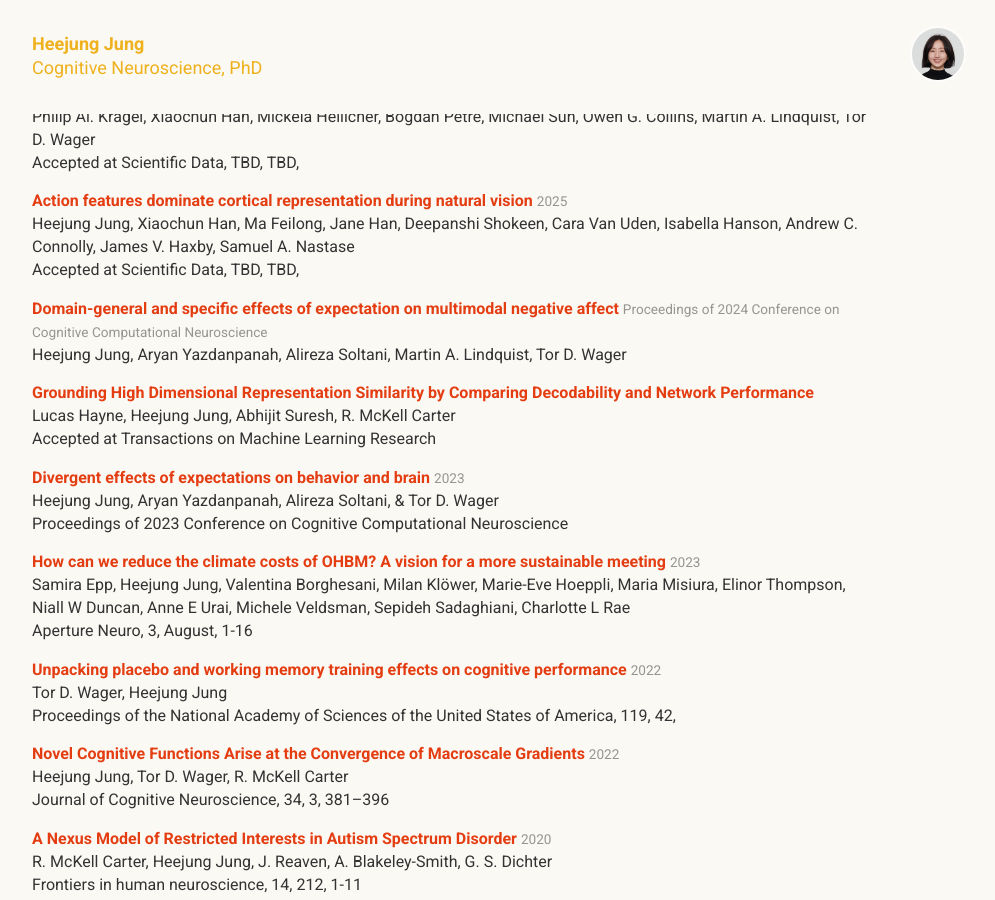
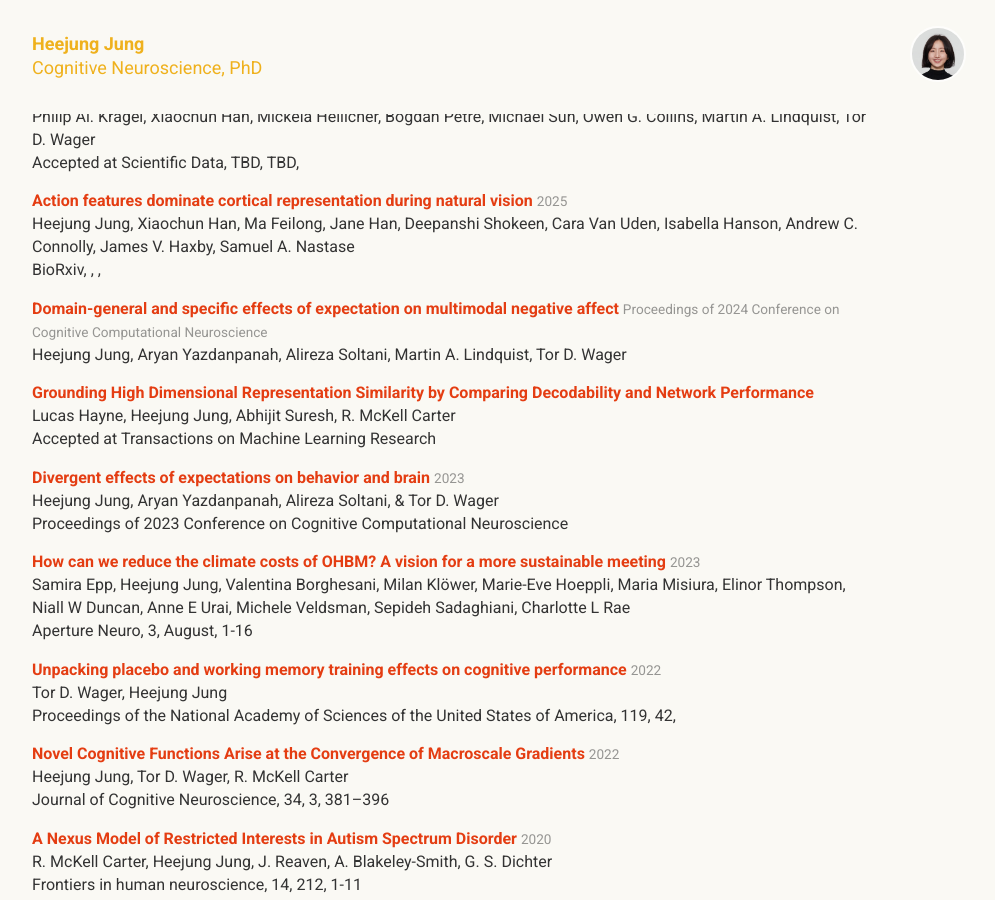
Before and after one commit to jungheejung/jungheejung.github.io, a Jekyll site: the page built from index.html, in a window 1280 px wide and 900 px high, scrolled down 1266 px. Shown: the whole window, without its empty margins (38-1033 px from the left). Built offline with Jekyll 4.4.1, drawn with Linux system fonts in a browser that asks for light colours; nearby versions of some CDN libraries.

Commit message:
Update publications.yml

```diff
--- a/_data/publications.yml
+++ b/_data/publications.yml
@@ -18,9 +18,7 @@
 - type: journal
   title: Action features dominate cortical representation during natural vision
   authors:  Heejung Jung, Xiaochun Han, Ma Feilong, Jane Han, Deepanshi Shokeen, Cara Van Uden, Isabella Hanson, Andrew C. Connolly, James V. Haxby, Samuel A. Nastase
-  journal: Accepted at Scientific Data
-  volume: TBD
-  issue: TBD
+  journal: BioRxiv
   year: 2025
   url: https://doi.org/10.1101/2025.01.30.635800
 
```
